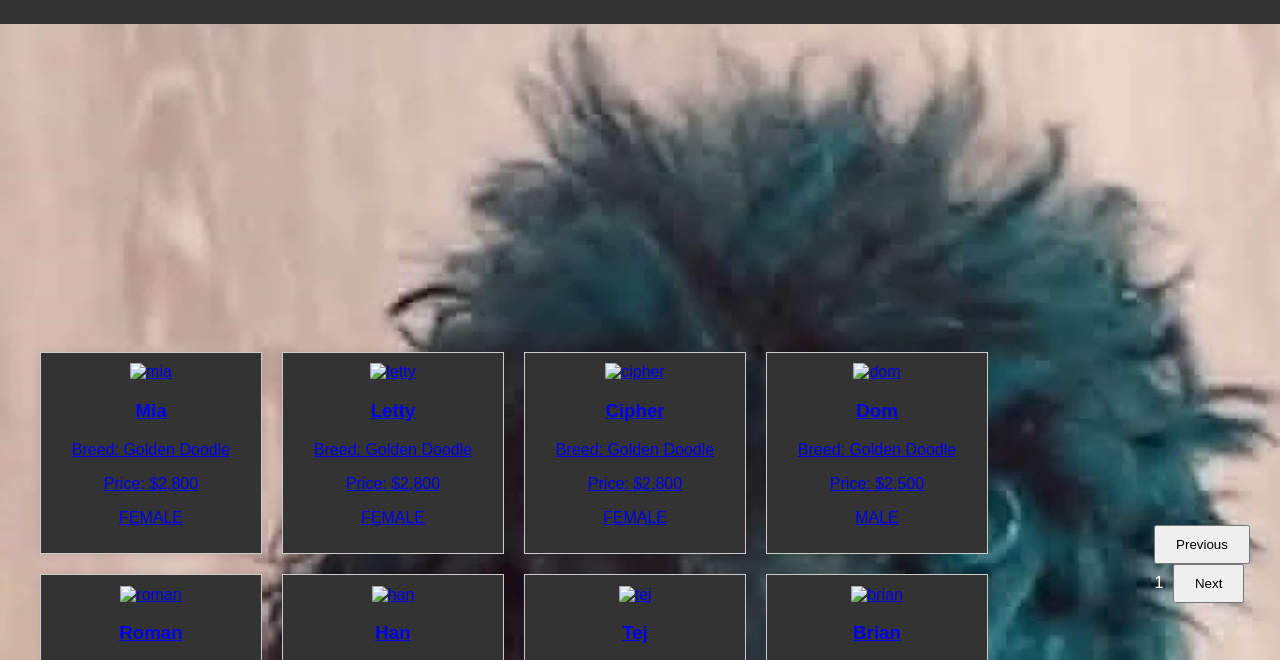
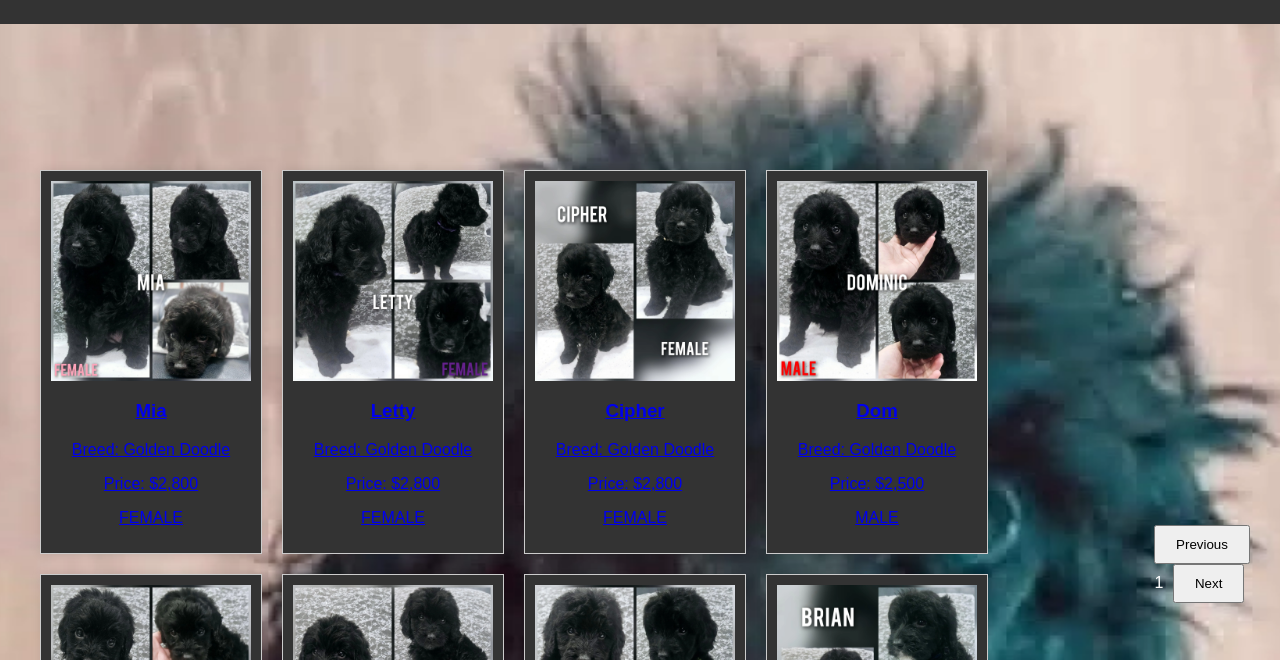
Before and after one commit to NALPAKD/PuppyByDesign, a plain HTML site: page puppies.html in a window 1280 px wide. Shown: the part 110-770 px from the top of the page. Drawn offline with Linux system fonts and the light colour scheme.

Commit message:
Add files via upload

```diff
--- a/puppies.html
+++ b/puppies.html
@@ -39,7 +39,7 @@
         <section class="puppy-grid">
          <div class="puppy-box">
             <a href="gallery1.html">
-                <img src="images/mia_cover.jpg" alt="mia">
+                <img src="images/mia_cover.webp" alt="mia">
                 <h3>Mia</h3>
                 <p>Breed: Golden Doodle</p>
                 <p>Price: $2,800</p>
@@ -48,7 +48,7 @@
         </div>
 			<div class="puppy-box">
             <a href="gallery2.html">
-                <img src="images/letty_cover.jpg" alt="letty">
+                <img src="images/letty_cover.webp" alt="letty">
                 <h3>Letty</h3>
                 <p>Breed: Golden Doodle</p>
                 <p>Price: $2,800</p>
@@ -57,7 +57,7 @@
         </div>
 			<div class="puppy-box">
             <a href="gallery3.html">
-                <img src="images/cipher_cover.jpg" alt="cipher">
+                <img src="images/cipher_cover.webp" alt="cipher">
                 <h3>Cipher</h3>
                 <p>Breed: Golden Doodle</p>
                 <p>Price: $2,800</p>
@@ -66,7 +66,7 @@
         </div>
 			<div class="puppy-box">
             <a href="gallery4.html">
-                <img src="images/dominic_cover.jpg" alt="dom">
+                <img src="images/dominic_cover.webp" alt="dom">
                 <h3>Dom</h3>
                 <p>Breed: Golden Doodle</p>
                 <p>Price: $2,500</p>
@@ -75,7 +75,7 @@
         </div>
 			<div class="puppy-box">
             <a href="gallery5.html">
-                <img src="images/roman_cover.jpg" alt="roman">
+                <img src="images/roman_cover.webp" alt="roman">
                 <h3>Roman</h3>
                 <p>Breed: Golden Doodle</p>
                 <p>Price: $2,500</p>
@@ -84,7 +84,7 @@
         </div>
 			<div class="puppy-box">
             <a href="gallery6.html">
-                <img src="images/han_cover.jpg" alt="han">
+                <img src="images/han_cover.webp" alt="han">
                 <h3>Han</h3>
                 <p>Breed: Golden Doodle</p>
                 <p>Price: $2,500</p>
@@ -93,7 +93,7 @@
         </div>
 			<div class="puppy-box">
             <a href="gallery7.html">
-                <img src="images/tej_cover.jpg" alt="tej">
+                <img src="images/tej_cover.webp" alt="tej">
                 <h3>Tej</h3>
                 <p>Breed: Golden Doodle</p>
                 <p>Price: $2,500</p>
@@ -102,7 +102,7 @@
         </div>
 			<div class="puppy-box">
             <a href="gallery8.html">
-                <img src="images/brian_cover.jpg" alt="brian">
+                <img src="images/brian_cover.webp" alt="brian">
                 <h3>Brian</h3>
                 <p>Breed: Golden Doodle</p>
                 <p>Price: $2,800</p>
@@ -111,16 +111,16 @@
         </div>
 				<!-- <div class="slideshow-container">
                	 <div class="mySlides fade">
-                    <img src="images/mia_cover.jpg" alt="Mia 4" style="width:100%">
+                    <img src="images/mia_cover.webp" alt="Mia 4" style="width:100%">
                 </div>
                 <div class="mySlides fade">
-                    <img src="images/mia1.jpg" alt="Mia 1" style="width:100%">
+                    <img src="images/mia1.webp" alt="Mia 1" style="width:100%">
                 </div>
                 <div class="mySlides fade">
-                    <img src="images/mia2.jpg" alt="Mia 2" style="width:100%">
+                    <img src="images/mia2.webp" alt="Mia 2" style="width:100%">
                 </div>
                 <div class="mySlides fade">
-                    <img src="images/mia3.jpg" alt="Mia 3" style="width:100%">
+                    <img src="images/mia3.webp" alt="Mia 3" style="width:100%">
             <h3>Mia</h3>
             <p>Breed: Golden Doodle</p>
             <p>Price: $2,800</p>
@@ -129,22 +129,22 @@
 		</div>
 		</div>
 		<div class="puppy-box" onclick="openGallery('letty')">
-                <img src="images/letty_cover.jpg" alt="Puppy 2">
+                <img src="images/letty_cover.webp" alt="Puppy 2">
 				<!-- <div class="slideshow-container">
                 <div class="mySlides fade">
-                    <img src="images/letty_cover.jpg" alt="Letty 4" style="width:100%">
+                    <img src="images/letty_cover.webp" alt="Letty 4" style="width:100%">
                 </div>
                 <div class="mySlides fade">
-                    <img src="images/letty1.jpg" alt="Letty 1" style="width:100%">
+                    <img src="images/letty1.webp" alt="Letty 1" style="width:100%">
                 </div>
                 <div class="mySlides fade">
-                    <img src="images/letty2.jpg" alt="Letty 2" style="width:100%">
+                    <img src="images/letty2.webp" alt="Letty 2" style="width:100%">
                 </div>
                 <div class="mySlides fade">
-                    <img src="images/letty3.jpg" alt="Letty 3" style="width:100%">
+                    <img src="images/letty3.webp" alt="Letty 3" style="width:100%">
                 </div>
 				<div class="mySlides fade">
-                    <img src="images/letty4.jpg" alt="Letty 4" style="width:100%">
+                    <img src="images/letty4.webp" alt="Letty 4" style="width:100%">
             <h3>Letty</h3>
             <p>Breed: Golden Doodle</p>
             <p>Price: $2,800</p>
@@ -153,16 +153,16 @@
 		</div>
 		</div>
     <div class="puppy-box" onclick="openGallery('cipher')">
-                <img src="images/cipher_cover.jpg" alt="Puppy 3">
+                <img src="images/cipher_cover.webp" alt="Puppy 3">
 				<!--<div class="slideshow-container">
                 <div class="mySlides fade">
-                    <img src="images/cipher_cover.jpg" alt="cipher 3" style="width:100%">
+                    <img src="images/cipher_cover.webp" alt="cipher 3" style="width:100%">
                 </div>
                 <div class="mySlides fade">
-                    <img src="images/cipher1.jpg" alt="Cipher 1" style="width:100%">
+                    <img src="images/cipher1.webp" alt="Cipher 1" style="width:100%">
                 </div>
                 <div class="mySlides fade">
-                    <img src="images/cipher2.jpg" alt="Cipher 2" style="width:100%">
+                    <img src="images/cipher2.webp" alt="Cipher 2" style="width:100%">
             <h3>Cipher</h3>
             <p>Breed: Golden Doodle</p>
             <p>Price: $2,800</p>
@@ -171,19 +171,19 @@
 		</div>
 		</div>
 		<div class="puppy-box" onclick="openGallery('dom')">
-                <img src="images/dominic_cover.jpg" alt="Puppy 4">
+                <img src="images/dominic_cover.webp" alt="Puppy 4">
 				<!-- <div class="slideshow-container">
                 <div class="mySlides fade">
-                    <img src="images/dominic_Cover.jpg" alt="Dom 4" style="width:100%">
+                    <img src="images/dominic_Cover.webp" alt="Dom 4" style="width:100%">
                 </div>
                 <div class="mySlides fade">
-                    <img src="images/dom1.jpg" alt="Dom 1" style="width:100%">
+                    <img src="images/dom1.webp" alt="Dom 1" style="width:100%">
                 </div>
                 <div class="mySlides fade">
-                    <img src="images/dom2.jpg" alt="Dom 2" style="width:100%">
+                    <img src="images/dom2.webp" alt="Dom 2" style="width:100%">
                 </div>
                 <div class="mySlides fade">
-                    <img src="images/dom3.jpg" alt="Dom 3" style="width:100%">
+                    <img src="images/dom3.webp" alt="Dom 3" style="width:100%">
             <h3>Dom</h3>
             <p>Breed: Golden Doodle</p>
             <p>Price: $2,500</p>
@@ -192,19 +192,19 @@
 		</div>
 		</div>
         <div class="puppy-box" onclick="openGallery('roman')">
-                <img src="images/roman_cover.jpg" alt="Puppy 5">
+                <img src="images/roman_cover.webp" alt="Puppy 5">
 				<!-- <div class="slideshow-container">
                 <div class="mySlides fade">
-                    <img src="images/roman_cover.jpg" alt="Roman 4" style="width:100%">
+                    <img src="images/roman_cover.webp" alt="Roman 4" style="width:100%">
                 </div>
                 <div class="mySlides fade">
-                    <img src="images/roman1.jpg" alt="Roman 1" style="width:100%">
+                    <img src="images/roman1.webp" alt="Roman 1" style="width:100%">
                 </div>
                 <div class="mySlides fade">
-                    <img src="images/roman2.jpg" alt="Roman 2" style="width:100%">
+                    <img src="images/roman2.webp" alt="Roman 2" style="width:100%">
                 </div>
                 <div class="mySlides fade">
-                    <img src="images/roman3.jpg" alt="Roman 3" style="width:100%">
+                    <img src="images/roman3.webp" alt="Roman 3" style="width:100%">
                 </div>
             <h3>Roman</h3>
             <p>Breed: Golden Doodle</p>
@@ -214,19 +214,19 @@
 		</div>
 		</div>
         <div class="puppy-box" onclick="openGallery('han')">
-                <img src="images/han_cover.jpg" alt="Puppy 6">
+                <img src="images/han_cover.webp" alt="Puppy 6">
 				<!--<div class="slideshow-container">
                 <div class="mySlides fade">
-                    <img src="images/han_cover.jpg" alt="Han 4" style="width:100%">
+                    <img src="images/han_cover.webp" alt="Han 4" style="width:100%">
                 </div>
                 <div class="mySlides fade">
-                    <img src="images/han1.jpg" alt="Han 1" style="width:100%">
+                    <img src="images/han1.webp" alt="Han 1" style="width:100%">
                 </div>
                 <div class="mySlides fade">
-                    <img src="images/han2.jpg" alt="Han2 2" style="width:100%">
+                    <img src="images/han2.webp" alt="Han2 2" style="width:100%">
                 </div>
                 <div class="mySlides fade">
-                    <img src="images/han3.jpg" alt="Han 3" style="width:100%">
+                    <img src="images/han3.webp" alt="Han 3" style="width:100%">
                 </div>
             <h3>Han</h3>
             <p>Breed: Golden Doodle</p>
@@ -236,19 +236,19 @@
 		</div>
 		</div>
 		<div class="puppy-box" onclick="openGallery('tej')">
-                <img src="images/tej_cover.jpg" alt="Puppy 7">
+                <img src="images/tej_cover.webp" alt="Puppy 7">
 				<!-- <div class="slideshow-container">
                 <div class="mySlides fade">
-                    <img src="images/tej_cover.jpg" alt="Tej 4" style="width:100%">
+                    <img src="images/tej_cover.webp" alt="Tej 4" style="width:100%">
                 </div>
                 <div class="mySlides fade">
-                    <img src="images/tej1.jpg" alt="Tej 1" style="width:100%">
+                    <img src="images/tej1.webp" alt="Tej 1" style="width:100%">
                 </div>
                 <div class="mySlides fade">
-                    <img src="images/tej2.jpg" alt="Tej 2" style="width:100%">
+                    <img src="images/tej2.webp" alt="Tej 2" style="width:100%">
                 </div>
                 <div class="mySlides fade">
-                    <img src="images/tej3.jpg" alt="Tej 3" style="width:100%">
+                    <img src="images/tej3.webp" alt="Tej 3" style="width:100%">
                 </div>
             <h3>Tej</h3>
             <p>Breed: Golden Doodle</p>
@@ -258,16 +258,16 @@
 		</div>
 		</div>
         <div class="puppy-box" onclick="openGallery('brian')">
-                <img src="images/brian_cover.jpg" alt="Puppy 8">
+                <img src="images/brian_cover.webp" alt="Puppy 8">
 				<!-- <div class="slideshow-container">
                 <div class="mySlides fade">
-                    <img src="images/Brian_cover.jpg" alt="Brian 3" style="width:100%">
+                    <img src="images/Brian_cover.webp" alt="Brian 3" style="width:100%">
                 </div>
                 <div class="mySlides fade">
-                    <img src="images/brian1.jpg" alt="Brian 1" style="width:100%">
+                    <img src="images/brian1.webp" alt="Brian 1" style="width:100%">
                 </div>
                 <div class="mySlides fade">
-                    <img src="images/brian2.jpg" alt="Brian 2" style="width:100%">
+                    <img src="images/brian2.webp" alt="Brian 2" style="width:100%">
                 </div>
             <h3>Brian</h3>
             <p>Breed: Golden Doodle</p>
@@ -281,7 +281,7 @@
 
             <!-- Repeat for all 8 puppies
 			<div class="puppy-box" onclick="openGallery('letty')">
-                <img src="images/letty_cover.jpg" alt="Puppy 2">
+                <img src="images/letty_cover.webp" alt="Puppy 2">
                 <h3>Letty</h3>
                <p>Breed: Golden Doodle</p>
                 <p>Price: $2,8800</p>
@@ -289,7 +289,7 @@
             </div>
 
 			<div class="puppy-box" onclick="openGallery('cipher')">
-                <img src="images/cipher_cover.jpg" alt="Puppy 3">
+                <img src="images/cipher_cover.webp" alt="Puppy 3">
                 <h3>Cipher</h3>
                 <p>Breed: Golden Doodle</p>
                 <p>Price: $2,8800</p>
@@ -297,7 +297,7 @@
             </div>
 
 			<div class="puppy-box" onclick="openGallery('dom')">
-                <img src="images/dominic_Cover.jpg" alt="Puppy 4">
+                <img src="images/dominic_Cover.webp" alt="Puppy 4">
                 <h3>Dom</h3>
                 <p>Breed: Golden Doodle</p>
                 <p>Price: $2,500</p>
@@ -305,7 +305,7 @@
             </div>
 
 			<div class="puppy-box" onclick="openGallery('roman')">
-                <img src="images/roman_cover.jpg" alt="Puppy 5">
+                <img src="images/roman_cover.webp" alt="Puppy 5">
                 <h3>Roman</h3>
                 <p>Breed: Golden Doodle</p>
                 <p>Price: $2,500</p>
@@ -313,7 +313,7 @@
             </div>
 
 			<div class="puppy-box" onclick="openGallery('han')">
-                <img src="images/han_cover.jpg" alt="Puppy 6">
+                <img src="images/han_cover.webp" alt="Puppy 6">
                 <h3>Han</h3>
                 <p>Breed: Golden Doodle</p>
                 <p>Price: $2,500</p>
@@ -321,7 +321,7 @@
             </div>
 
 			<div class="puppy-box" onclick="openGallery('tej')">
-                <img src="images/tej_Cover.jpg" alt="Puppy 7">
+                <img src="images/tej_Cover.webp" alt="Puppy 7">
                 <h3>Tej</h3>
                  <p>Breed: Golden Doodle</p>
                 <p>Price: $2,500</p>
@@ -329,7 +329,7 @@
             </div>
 
 			<div class="puppy-box" onclick="openGallery('brian')">
-                <img src="images/brian_Cover.jpg" alt="Puppy 8">
+                <img src="images/brian_Cover.webp" alt="Puppy 8">
                 <h3>Brian</h3>
                 <p>Breed: Golden Doodle</p>
                 <p>Price: $2,500</p>
```
